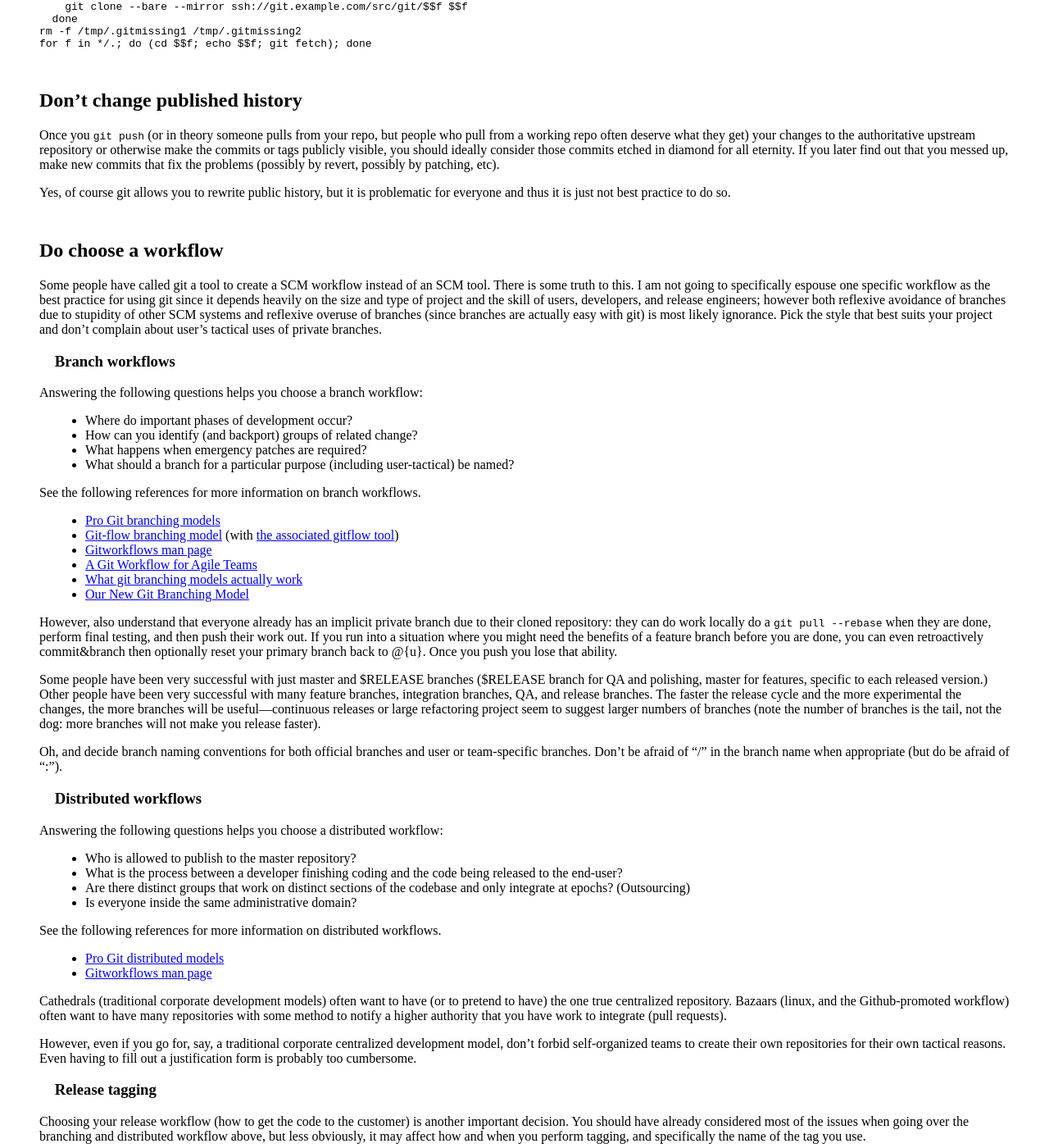
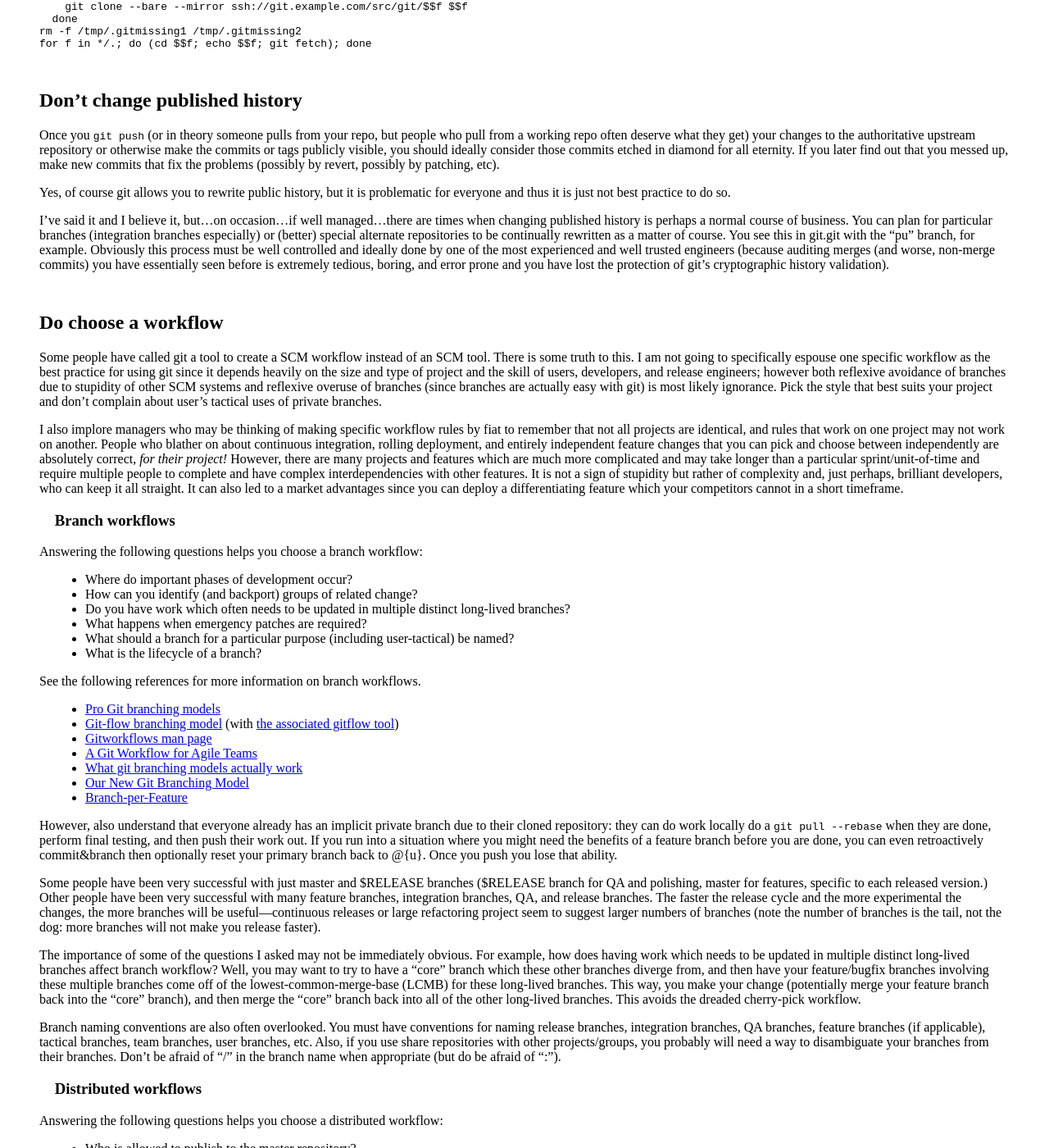
Before and after one commit to SethRobertson/GitBestPractices, a Jekyll site: the page built from index.md, in a window 1280 px wide and 1400 px high, scrolled down 2596 px. Shown: the whole window at 82% size. Built offline with Jekyll 4.4.1, drawn with Linux system fonts in a browser that asks for light colours; Markdown is read by kramdown in place of the engine named in the settings.

Commit message:
Add another workflow reference, discuss rewriting exceptions, expand branch naming, ask more questions and explain why they are important questions.

```diff
--- a/index.md
+++ b/index.md
@@ -231,6 +231,18 @@ Yes, of course git allows you to rewrite public history, but it is
 problematic for everyone and thus it is just not best practice to
 do so.
 
+I've said it and I believe it, but…on occasion…if well managed…there
+are times when changing published history is perhaps a normal course
+of business.  You can plan for particular branches (integration
+branches especially) or (better) special alternate repositories to be
+continually rewritten as a matter of course.  You see this in git.git
+with the "pu" branch, for example.  Obviously this process must be
+well controlled and ideally done by one of the most experienced and
+well trusted engineers (because auditing merges (and worse, non-merge
+commits) you have essentially seen before is extremely tedious,
+boring, and error prone and you have lost the protection of git's
+cryptographic history validation).
+
 
 <a name="workflow" />
 ## Do choose a workflow
@@ -246,14 +258,32 @@ with git) is most likely ignorance.  Pick the style that best suits
 your project and don't complain about user's tactical uses of private
 branches.
 
+I also implore managers who may be thinking of making specific
+workflow rules by fiat to remember that not all projects are
+identical, and rules that work on one project may not work on another.
+People who blather on about continuous integration, rolling deployment,
+and entirely independent feature changes that you can pick and choose
+between independently are absolutely correct, *for their project!*
+However, there are many projects and features which are much more
+complicated and may take longer than a particular sprint/unit-of-time
+and require multiple people to complete and have complex
+interdependencies with other features.  It is not a sign of stupidity
+but rather of complexity and, just perhaps, brilliant developers, who
+can keep it all straight.  It can also led to a market advantages
+since you can deploy a differentiating feature which your competitors
+cannot in a short timeframe.
+
+
 ### Branch workflows
 
 Answering the following questions helps you choose a branch workflow:
 
 * Where do important phases of development occur?
 * How can you identify (and backport) groups of related change?
+* Do you have work which often needs to be updated in multiple distinct long-lived branches?
 * What happens when emergency patches are required?
 * What should a branch for a particular purpose (including user-tactical) be named?
+* What is the lifecycle of a branch?
 
 See the following references for more information on branch
 workflows.
@@ -264,6 +294,7 @@ workflows.
 * [A Git Workflow for Agile Teams](http://reinh.com/blog/2009/03/02/a-git-workflow-for-agile-teams.html)
 * [What git branching models actually work](http://stackoverflow.com/questions/2621610/what-git-branching-models-actually-work)
 * [Our New Git Branching Model](http://blogs.remobjects.com/blogs/mh/2011/08/25/p2940)
+* [Branch-per-Feature](http://dymitruk.com/blog/2012/02/05/branch-per-feature/)
 
 However, also understand that everyone already has an implicit
 private branch due to their cloned repository: they can do work
@@ -285,9 +316,26 @@ suggest larger numbers of branches (note the number of branches is
 the tail, not the dog: more branches will not make you release
 faster).
 
-Oh, and decide branch naming conventions for both official branches
-and user or team-specific branches.  Don't be afraid of "/" in the
-branch name when appropriate (but do be afraid of ":").
+The importance of some of the questions I asked may not be immediately
+obvious.  For example, how does having work which needs to be updated
+in multiple distinct long-lived branches affect branch workflow?
+Well, you may want to try to have a "core" branch which these other
+branches diverge from, and then have your feature/bugfix branches
+involving these multiple branches come off of the
+lowest-common-merge-base (LCMB) for these long-lived branches.  This
+way, you make your change (potentially merge your feature branch back
+into the "core" branch), and then merge the "core" branch back into
+all of the other long-lived branches.  This avoids the dreaded
+cherry-pick workflow.
+
+Branch naming conventions are also often overlooked.  You must have
+conventions for naming release branches, integration branches, QA
+branches, feature branches (if applicable), tactical branches, team
+branches, user branches, etc.  Also, if you use share repositories
+with other projects/groups, you probably will need a way to
+disambiguate your branches from their branches.  Don't be afraid of
+"/" in the branch name when appropriate (but do be afraid of ":").
+
 
 ### Distributed workflows
 
```
